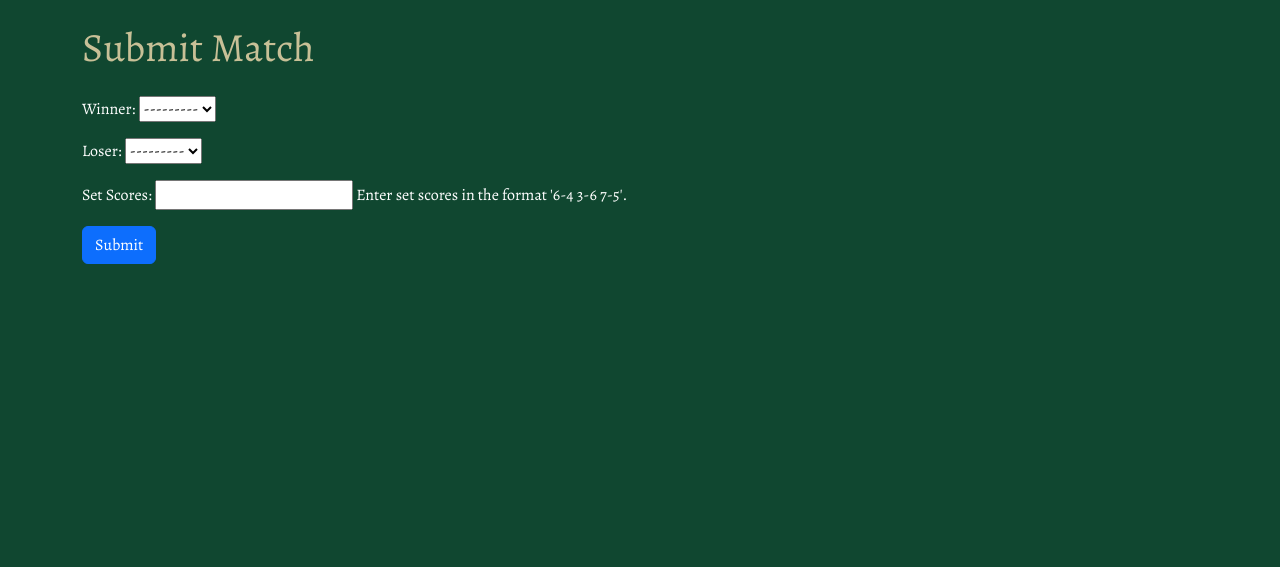
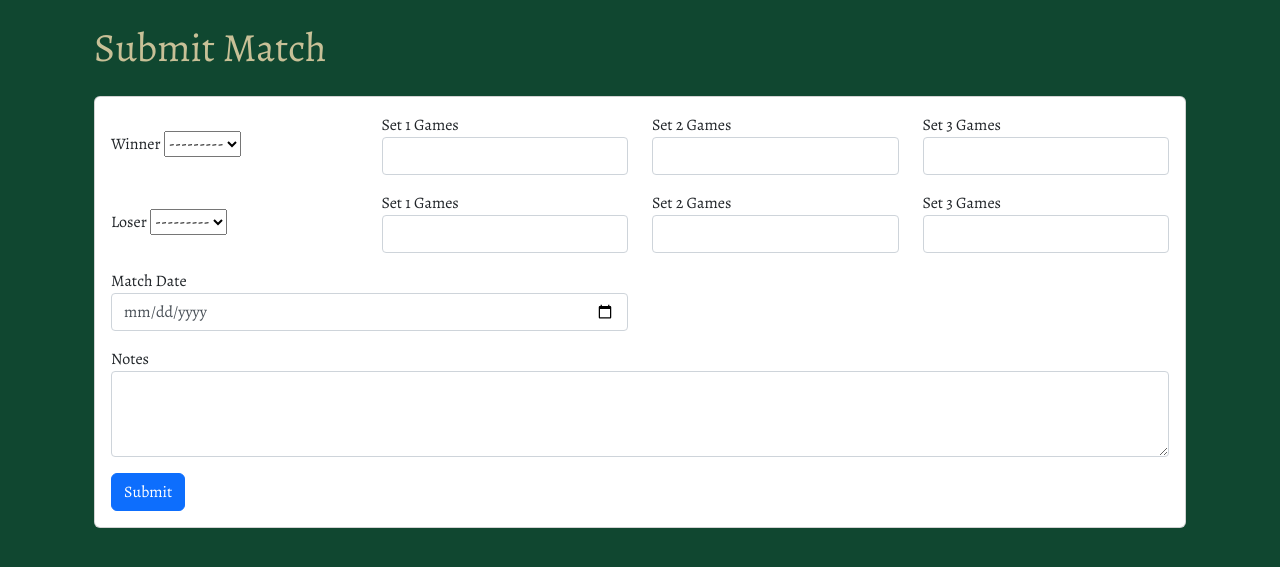
Before and after one commit to vicenteramirezg/miami-racket-club, a Django app: page /submit/ in a window 1280 px wide. Shown: the part 87-654 px from the top of the page. Run offline with Django 5.2, Linux system fonts and the light colour scheme; the visitor is signed in with stand-in values (Sample User, id 1); data that the repository does not hold is empty.

Commit message:
Container and table for match submission, date and notes.

```diff
--- a/miami_racket_club/rankings/forms.py
+++ b/miami_racket_club/rankings/forms.py
@@ -2,25 +2,33 @@ from django import forms
 from django.contrib.auth.forms import UserCreationForm
 from django.contrib.auth.models import User
 from .models import Match, Player
+from django.forms import DateInput
 
 class MatchForm(forms.ModelForm):
-    set_scores = forms.CharField(
-        label="Set Scores",
-        help_text="Enter set scores in the format '6-4 3-6 7-5'."
-    )
+    winner_games_set1 = forms.IntegerField(label='Set 1 Games (Winner)', min_value=0, max_value=7, widget=forms.NumberInput(attrs={'class': 'form-control'}))
+    loser_games_set1 = forms.IntegerField(label='Set 1 Games (Loser)', min_value=0, max_value=7, widget=forms.NumberInput(attrs={'class': 'form-control'}))
+    winner_games_set2 = forms.IntegerField(label='Set 2 Games (Winner)', min_value=0, max_value=7, required=False, widget=forms.NumberInput(attrs={'class': 'form-control'}))
+    loser_games_set2 = forms.IntegerField(label='Set 2 Games (Loser)', min_value=0, max_value=7, required=False, widget=forms.NumberInput(attrs={'class': 'form-control'}))
+    winner_games_set3 = forms.IntegerField(label='Set 3 Games (Winner)', min_value=0, max_value=7, required=False, widget=forms.NumberInput(attrs={'class': 'form-control'}))
+    loser_games_set3 = forms.IntegerField(label='Set 3 Games (Loser)', min_value=0, max_value=7, required=False, widget=forms.NumberInput(attrs={'class': 'form-control'}))
+    date = forms.DateField(label='Match Date', widget=DateInput(attrs={'type': 'date', 'class': 'form-control'}))
+    notes = forms.CharField(label='Notes', widget=forms.Textarea(attrs={'class': 'form-control', 'rows': 3}), required=False)
 
     class Meta:
         model = Match
-        fields = ['winner', 'loser', 'set_scores']
+        fields = ['winner', 'loser', 'date', 'notes']
 
-    def clean_set_scores(self):
-        set_scores = self.cleaned_data['set_scores']
-        try:
-            # Convert set scores to a list of tuples
-            sets = [tuple(map(int, s.split('-'))) for s in set_scores.split()]
-            return sets
-        except (ValueError, AttributeError):
-            raise forms.ValidationError("Invalid set scores format. Use '6-4 3-6 7-5'.")
+    def clean(self):
+        cleaned_data = super().clean()
+        # Combine set scores into the required format
+        set_scores = [
+            (cleaned_data.get('winner_games_set1'), cleaned_data.get('loser_games_set1')),
+            (cleaned_data.get('winner_games_set2'), cleaned_data.get('loser_games_set2')),
+        ]
+        if cleaned_data.get('winner_games_set3') is not None and cleaned_data.get('loser_games_set3') is not None:
+            set_scores.append((cleaned_data.get('winner_games_set3'), cleaned_data.get('loser_games_set3')))
+        cleaned_data['set_scores'] = set_scores
+        return cleaned_data
 
 # Helper function to generate floating point range
 def frange(start, stop, step):
--- a/miami_racket_club/rankings/models.py
+++ b/miami_racket_club/rankings/models.py
@@ -13,8 +13,9 @@ class Player(models.Model):
 class Match(models.Model):
     winner = models.ForeignKey(Player, on_delete=models.CASCADE, related_name="won_matches")
     loser = models.ForeignKey(Player, on_delete=models.CASCADE, related_name="lost_matches")
-    set_scores = models.JSONField(default=list)  # Default to an empty list
-    date = models.DateTimeField(auto_now_add=True)
+    set_scores = models.JSONField()
+    date = models.DateField(auto_now_add=False)  # Allow custom dates
+    notes = models.TextField(blank=True, null=True)  # Optional notes
 
     def __str__(self):
         return f"{self.winner} vs {self.loser} ({self.set_scores})"
--- /dev/null
+++ b/miami_racket_club/rankings/static/rankings/styles.css
@@ -0,0 +1,14 @@
+/* Ensure input fields are visible */
+.form-control {
+    display: block;
+    width: 100%;
+    padding: 0.375rem 0.75rem;
+    font-size: 1rem;
+    line-height: 1.5;
+    color: #495057;
+    background-color: #fff;
+    background-clip: padding-box;
+    border: 1px solid #ced4da;
+    border-radius: 0.25rem;
+    transition: border-color 0.15s ease-in-out, box-shadow 0.15s ease-in-out;
+}
--- a/miami_racket_club/rankings/templates/rankings/base.html
+++ b/miami_racket_club/rankings/templates/rankings/base.html
@@ -88,6 +88,7 @@
             color: #104730; /* Dark green */
         }
     </style>
+    <link rel="stylesheet" href="{% static 'rankings/styles.css' %}">
 </head>
 <body>
     <!-- Navbar -->
--- a/miami_racket_club/rankings/templates/rankings/profile.html
+++ b/miami_racket_club/rankings/templates/rankings/profile.html
@@ -51,6 +51,7 @@
                         <th>Opponent</th>
                         <th>Result</th>
                         <th>Score</th>
+                        <th>Notes</th>  <!-- New column for notes -->
                     </tr>
                 </thead>
                 <tbody>
@@ -72,10 +73,11 @@
                             {% endif %}
                         </td>
                         <td>{{ match.set_scores }}</td>
+                        <td>{{ match.notes|default:"-" }}</td>  <!-- Display notes or a dash if empty -->
                     </tr>
                     {% empty %}
                     <tr>
-                        <td colspan="4">No matches found.</td>
+                        <td colspan="5">No matches found.</td>  <!-- Update colspan to 5 -->
                     </tr>
                     {% endfor %}
                 </tbody>
--- a/miami_racket_club/rankings/templates/rankings/submit_match.html
+++ b/miami_racket_club/rankings/templates/rankings/submit_match.html
@@ -1,10 +1,77 @@
 {% extends 'rankings/base.html' %}
 
 {% block content %}
-<h1 class="my-4">Submit Match</h1>
-<form method="post">
-    {% csrf_token %}
-    {{ form.as_p }}
-    <button type="submit" class="btn btn-primary">Submit</button>
-</form>
+<div class="container">
+    <h1 class="my-4">Submit Match</h1>
+    <div class="card">
+        <div class="card-body">
+            <form method="post">
+                {% csrf_token %}
+
+                <!-- Winner Section -->
+                <div class="row mb-3 align-items-center">
+                    <div class="col-md-3">
+                        <label for="{{ form.winner.id_for_label }}">Winner</label>
+                        {{ form.winner }}
+                    </div>
+                    <div class="col-md-3">
+                        <label for="{{ form.winner_games_set1.id_for_label }}">Set 1 Games</label>
+                        {{ form.winner_games_set1 }}
+                    </div>
+                    <div class="col-md-3">
+                        <label for="{{ form.winner_games_set2.id_for_label }}">Set 2 Games</label>
+                        {{ form.winner_games_set2 }}
+                    </div>
+                    <div class="col-md-3">
+                        <label for="{{ form.winner_games_set3.id_for_label }}">Set 3 Games</label>
+                        {{ form.winner_games_set3 }}
+                    </div>
+                </div>
+
+                <!-- Loser Section -->
+                <div class="row mb-3 align-items-center">
+                    <div class="col-md-3">
+                        <label for="{{ form.loser.id_for_label }}">Loser</label>
+                        {{ form.loser }}
+                    </div>
+                    <div class="col-md-3">
+                        <label for="{{ form.loser_games_set1.id_for_label }}">Set 1 Games</label>
+                        {{ form.loser_games_set1 }}
+                    </div>
+                    <div class="col-md-3">
+                        <label for="{{ form.loser_games_set2.id_for_label }}">Set 2 Games</label>
+                        {{ form.loser_games_set2 }}
+                    </div>
+                    <div class="col-md-3">
+                        <label for="{{ form.loser_games_set3.id_for_label }}">Set 3 Games</label>
+                        {{ form.loser_games_set3 }}
+                    </div>
+                </div>
+
+                <!-- Date Picker -->
+                <div class="row mb-3">
+                    <div class="col-md-6">
+                        <label for="{{ form.date.id_for_label }}">Match Date</label>
+                        {{ form.date }}
+                    </div>
+                </div>
+
+                <!-- Notes Section -->
+                <div class="row mb-3">
+                    <div class="col-md-12">
+                        <label for="{{ form.notes.id_for_label }}">Notes</label>
+                        {{ form.notes }}
+                    </div>
+                </div>
+
+                <!-- Submit Button -->
+                <div class="row">
+                    <div class="col-md-12">
+                        <button type="submit" class="btn btn-primary">Submit</button>
+                    </div>
+                </div>
+            </form>
+        </div>
+    </div>
+</div>
 {% endblock %}
--- a/miami_racket_club/rankings/views.py
+++ b/miami_racket_club/rankings/views.py
@@ -16,8 +16,10 @@ def submit_match(request):
     if request.method == 'POST':
         form = MatchForm(request.POST)
         if form.is_valid():
-            match = form.save()
-            send_match_notification(match)
+            match = form.save(commit=False)
+            match.set_scores = form.cleaned_data['set_scores']  # Save set scores
+            match.save()
+            send_match_notification(match)  # Send notification
             return redirect('leaderboard')
     else:
         form = MatchForm()
@@ -39,7 +41,8 @@ def send_match_notification(match):
         - 🆚 Opponent: {match.loser.user.username if player == match.winner else match.winner.user.username}
         - 🏆 Result: {"✅ Win" if player == match.winner else "❌ Lose"}
         - 📊 Score: {match.set_scores}
-        - 📅 Date: {match.date.date()}
+        - 📅 Date: {match.date}
+        - 📝 Notes: {match.notes}
 
         Keep playing and improving! 🚀🔥
         '''
```
Also changed, not shown: miami_racket_club/rankings/migrations/0006_match_notes_alter_match_date_alter_match_set_scores.py (added).
